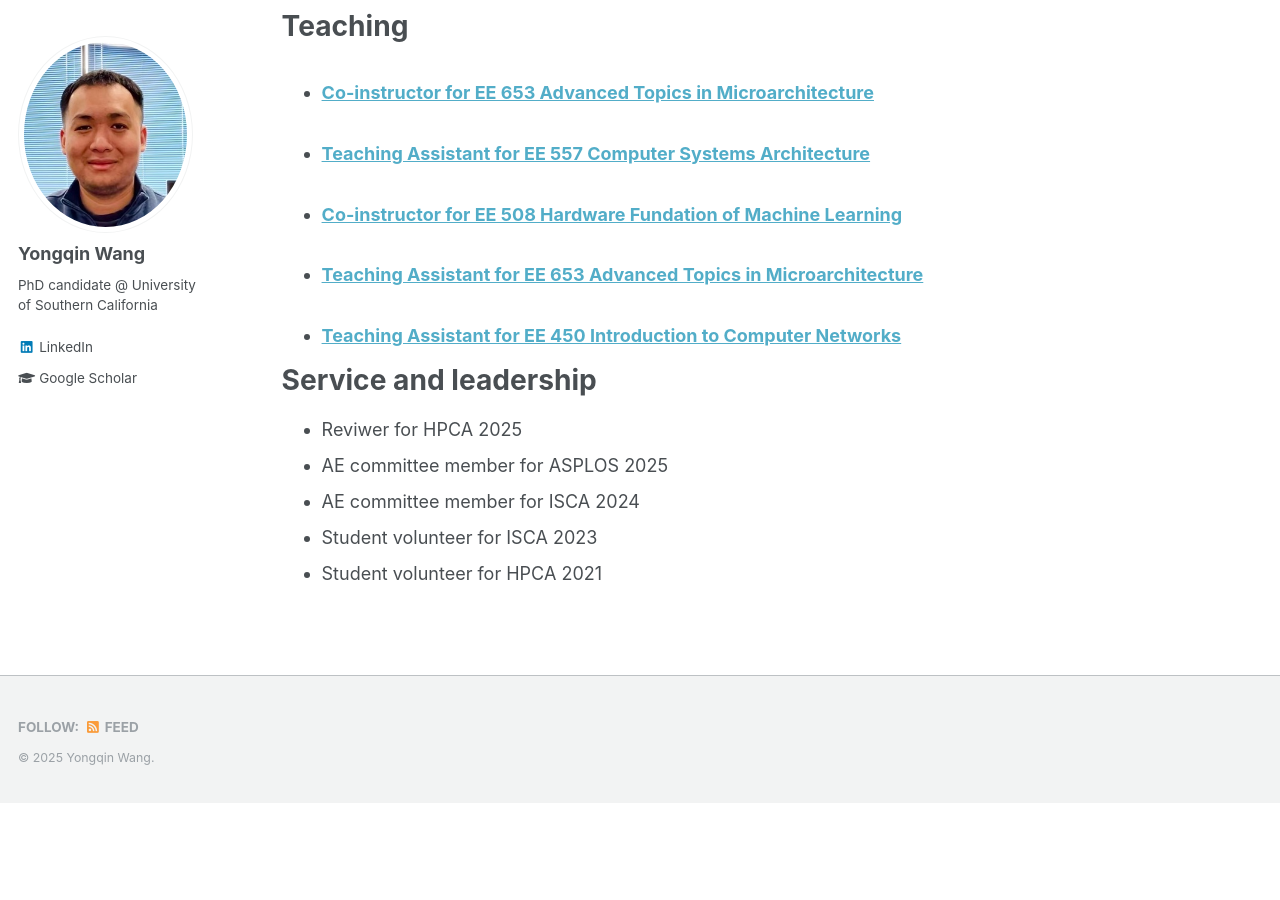
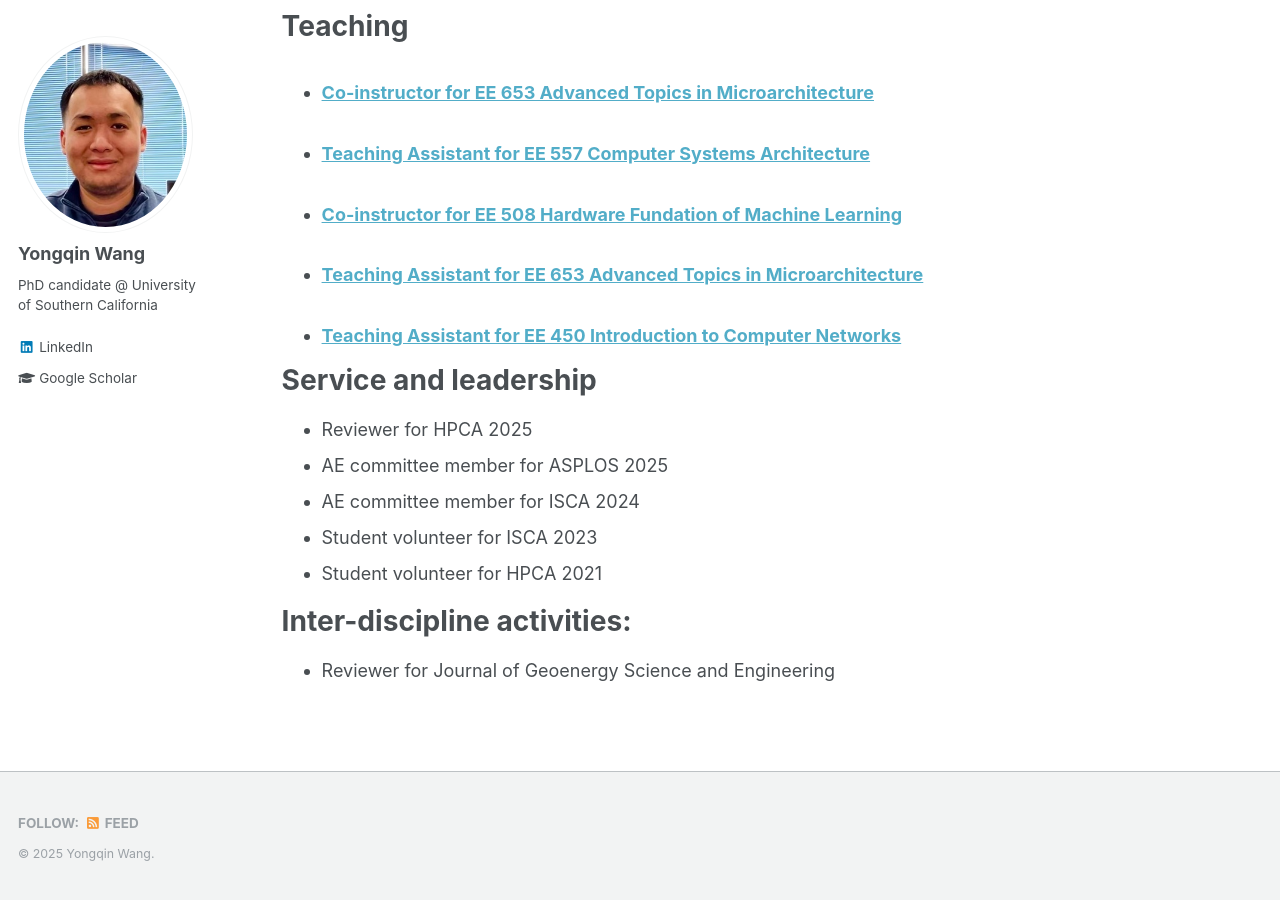
Before and after one commit to iihihiuh/yongqin.github.io, a Jekyll site: the page built from _pages/cv.md, in a window 1280 px wide and 900 px high, scrolled down 1643 px. Built offline with Jekyll 4.4.1, drawn with Linux system fonts in a browser that asks for light colours; before the commit the page ends 2446 px from its top, so only the background shows below that.

Commit message:
update teaching & inter-discipline activities

```diff
--- a/_pages/cv.md
+++ b/_pages/cv.md
@@ -41,8 +41,12 @@ Teaching
 
 Service and leadership
 ======
-* Reviwer for HPCA 2025
+* Reviewer for HPCA 2025
 * AE committee member for ASPLOS 2025
 * AE committee member for ISCA 2024
 * Student volunteer for ISCA 2023
 * Student volunteer for HPCA 2021
+
+Inter-discipline activities:
+======
+* Reviewer for Journal of Geoenergy Science and Engineering
```
